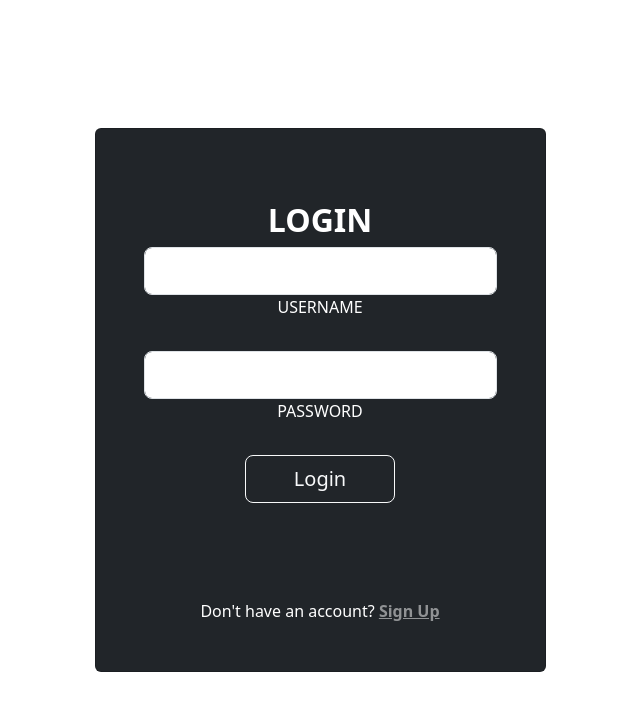
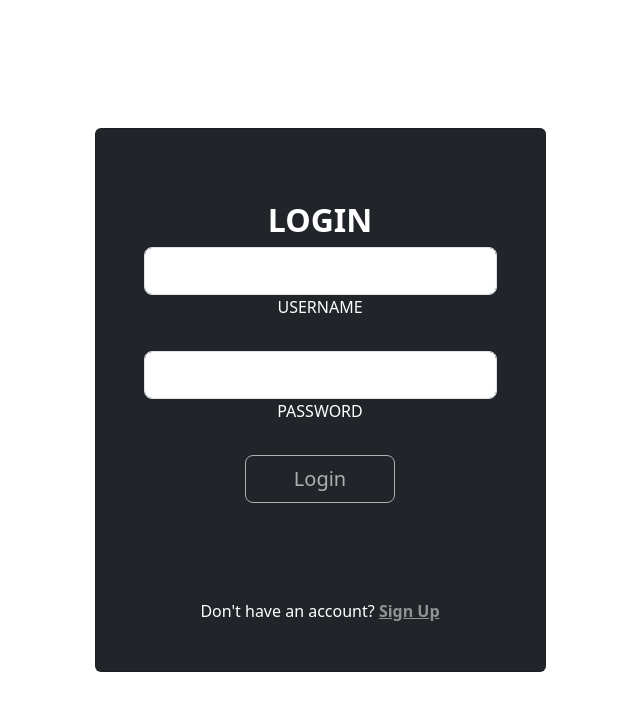
Before and after one commit to nrecinos2001/Taller_4_NCapas, a React (Create React App) app in the folder apisongs/: page / in a window 1280 px wide. Shown: the top 710 px of the page, without its empty margins (320-960 px from the left). Built offline with nearby package versions, Linux system fonts and the light colour scheme.

Commit message:
validating login form

```diff
--- a/apisongs/package.json
+++ b/apisongs/package.json
@@ -8,8 +8,11 @@
     "@testing-library/user-event": "^13.5.0",
     "bcryptjs": "^2.4.3",
     "cors": "^2.8.5",
+    "notistack": "^3.0.1",
+    "props": "^0.3.0",
     "react": "^18.2.0",
     "react-dom": "^18.2.0",
+    "react-router-dom": "^6.14.0",
     "react-scripts": "5.0.1",
     "web-vitals": "^2.1.4"
   },
--- a/apisongs/src/App.js
+++ b/apisongs/src/App.js
@@ -1,9 +1,17 @@
 import './App.css';
+import { Routes, Route } from 'react-router-dom';
+import Dashboard from './pages/Dashboard';
+import Songs from './pages/Songs';
+import Login from './pages/Login';
 
 function App() {
   return (
     <>
-      <h5>API SONGS</h5>
+      <Routes>
+        <Route path="/" element={<Login />} />
+        <Route path="/dashboard" element={<Dashboard />} />
+        <Route path="/songs" element={<Songs />} />
+      </Routes>
     </>
   );
 }
--- /dev/null
+++ b/apisongs/src/components/Navbar.js
@@ -0,0 +1,33 @@
+import React from 'react'
+
+function Navbar() {
+    return (
+        <>
+
+            <nav class="navbar navbar-expand-lg navbar-light bg-light">
+                <a class="navbar-brand" >Navbar</a>
+                <button class="navbar-toggler" type="button" data-toggle="collapse" data-target="#navbarNav" aria-controls="navbarNav" aria-expanded="false" aria-label="Toggle navigation">
+                    <span class="navbar-toggler-icon"></span>
+                </button>
+                <div class="collapse navbar-collapse" id="navbarNav">
+                    <ul class="navbar-nav">
+                        <li class="nav-item active">
+                            <a class="nav-link" >Home <span class="sr-only">(current)</span></a>
+                        </li>
+                        <li class="nav-item">
+                            <a class="nav-link">Features</a>
+                        </li>
+                        <li class="nav-item">
+                            <a class="nav-link" >Pricing</a>
+                        </li>
+                        <li class="nav-item">
+                            <a class="nav-link disabled">Disabled</a>
+                        </li>
+                    </ul>
+                </div>
+            </nav>
+        </>
+    )
+}
+
+export default Navbar
--- a/apisongs/src/index.js
+++ b/apisongs/src/index.js
@@ -1,11 +1,12 @@
 import React from 'react';
 import ReactDOM from 'react-dom/client';
-import Login from './pages/Login'
+import { BrowserRouter } from 'react-router-dom';
+import App from './App';
 
 
 const root = ReactDOM.createRoot(document.getElementById('root'));
 root.render(
-  <React.StrictMode>
-    <Login />
-  </React.StrictMode>
+  <BrowserRouter>
+    <App />
+  </BrowserRouter>
 );
--- /dev/null
+++ b/apisongs/src/pages/Dashboard.js
@@ -0,0 +1,12 @@
+import React from 'react'
+import Navbar from '../components/Navbar'
+
+function Dashboard() {
+  return (
+    <>
+        <Navbar />
+    </>
+  )
+}
+
+export default Dashboard
--- a/apisongs/src/pages/Login.js
+++ b/apisongs/src/pages/Login.js
@@ -1,16 +1,27 @@
-import { useState } from 'react'
+import { useState } from 'react';
+import { useSnackbar } from 'notistack';
+import { Outlet, Link } from 'react-router-dom'
 
 function Login() {
-
-    const [credentials, setCredentials] = useState({})
+    const [credentials, setCredentials] = useState({});
+    const { enqueueSnackbar } = useSnackbar();
+    const [disableLogin, setDisableLogin] = useState(true);
 
     const handleChange = (e) => {
-        setCredentials({
-            ...credentials,
-            [e.target.name]: e.target.value
+        const { name, value } = e.target;
 
-        })
-    }
+        setCredentials((prevCredentials) => ({
+            ...prevCredentials,
+            [name]: value
+        }));
+
+        const { identificator = '', password = '' } = { ...credentials, [name]: value };
+        if (identificator.trim() !== '' && password.trim() !== '') {
+            setDisableLogin(false);
+        } else {
+            setDisableLogin(true);
+        }
+    };
 
     const handleLogin = () => {
         fetch('http://localhost:8080/auth/login', {
@@ -27,55 +38,66 @@ function Login() {
                 return response.json();
             })
             .then(result => {
+
                 const token = result.token;
-                //put token in local storage
+                // put token in local storage
                 localStorage.setItem('key', token);
+
             })
             .catch(error => {
                 console.log('Error al realizar la solicitud:', error);
+                enqueueSnackbar('Ocurrió un error en la solicitud', { variant: 'error' });
             });
-    }
+    };
 
     return (
+        <section className="vh-100 gradient-custom">
+            <div className="container py-5 h-100">
+                <div className="row d-flex justify-content-center align-items-center h-100">
+                    <div className="col-12 col-md-8 col-lg-6 col-xl-5">
+                        <div className="card bg-dark text-white">
+                            <div className="card-body p-5 text-center">
+                                <form>
+                                    <div className="mb-md-5 mt-md-4 pb-5">
+                                        <h2 className="fw-bold mb-2 text-uppercase">Login</h2>
 
-        <section class="vh-100 gradient-custom">
-            <div class="container py-5 h-100">
-                <div class="row d-flex justify-content-center align-items-center h-100">
-                    <div class="col-12 col-md-8 col-lg-6 col-xl-5">
-                        <div class="card bg-dark text-white" >
-                            <div class="card-body p-5 text-center">
+                                        <div className="form-outline form-white mb-4">
+                                            <input type="text" required name="identificator" className="form-control form-control-lg" onChange={handleChange} />
+                                            <label className="form-label" htmlFor="typeEmailX">USERNAME</label>
+                                        </div>
 
-                                <div class="mb-md-5 mt-md-4 pb-5">
+                                        <div className="form-outline form-white mb-4">
+                                            <input type="password" name="password" className="form-control form-control-lg" onChange={handleChange} />
+                                            <label className="form-label" htmlFor="typePasswordX">PASSWORD</label>
+                                        </div>
 
-                                    <h2 class="fw-bold mb-2 text-uppercase">Login</h2>
+                                        <Link to={!disableLogin ? "/dashboard" : "#"}>
+                                            <button
+                                                className="btn btn-outline-light btn-lg px-5"
+                                                type="submit"
+                                                onClick={handleLogin}
+                                                disabled={disableLogin}
+                                            >
+                                                Login
+                                            </button>
+                                        </Link>
 
-                                    <div class="form-outline form-white mb-4">
-                                        <input type="text" name="identificator" class="form-control form-control-lg" onChange={handleChange} />
-                                        <label class="form-label" for="typeEmailX">USERNAME</label>
+
                                     </div>
-
-                                    <div class="form-outline form-white mb-4">
-                                        <input type="password" name="password" class="form-control form-control-lg" onChange={handleChange} />
-                                        <label class="form-label" for="typePasswordX">PASSWORD</label>
-                                    </div>
-
-                                    <button class="btn btn-outline-light btn-lg px-5" type="submit" onClick={handleLogin}>Login</button>
-                                </div>
+                                </form>
 
                                 <div>
-                                    <p class="mb-0">Don't have an account? <a href="#!" class="text-white-50 fw-bold">Sign Up</a>
-                                    </p>
+                                    <p className="mb-0">Don't have an account? <a href="#!" className="text-white-50 fw-bold">Sign Up</a></p>
                                 </div>
-
                             </div>
                         </div>
                     </div>
                 </div>
             </div>
+            <Outlet />
         </section>
-
 
     );
 }
 
-export default Login
+export default Login;
```
Also changed, not shown: apisongs/src/pages/Songs.js (added), 1 other file (tests, documents, lock files or other folders).
